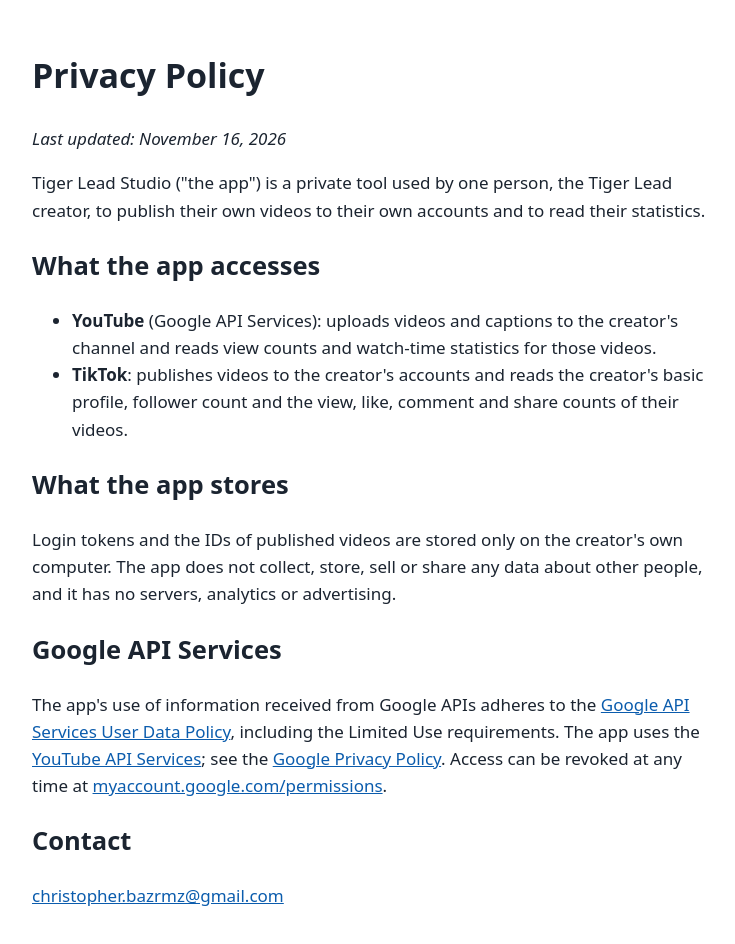
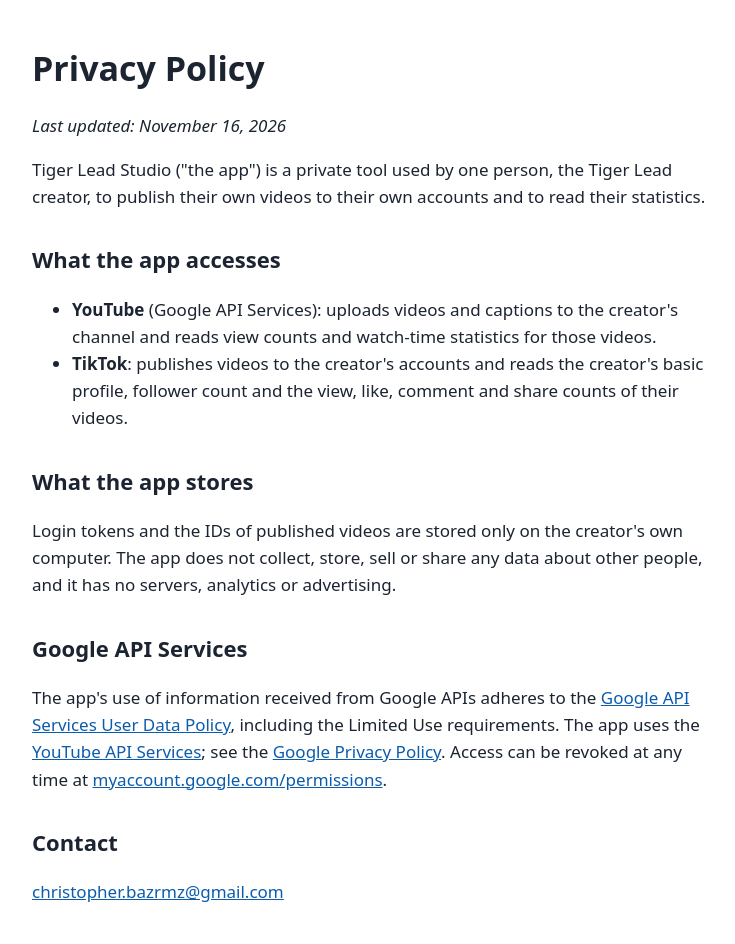
Before and after one commit to cbazalduaDev/tigerlead, a plain HTML site: page privacy.html in a window 1280 px wide. Shown: the whole page, without its empty margins (268-1003 px from the left). Drawn offline with Linux system fonts and the light colour scheme.

Commit message:
Privacy page: clearer heading sizes
Co-Authored-By: Claude Opus 5.5 <noreply@anthropic.com>
Claude-Session: https://claude.ai/code/session_01M2yei6HsUnzSLQPZgWdbDV

```diff
--- a/privacy.html
+++ b/privacy.html
@@ -7,6 +7,8 @@
 <style>
   body { font: 17px/1.6 system-ui, sans-serif; max-width: 680px; margin: 48px auto; padding: 0 16px; color: #1b2430; background: #fff; }
   a { color: #0b5cad; }
+  h1 { font-size: 34px; line-height: 1.2; }
+  h2 { font-size: 22px; margin-top: 32px; }
 </style>
 </head>
 <body>
```
